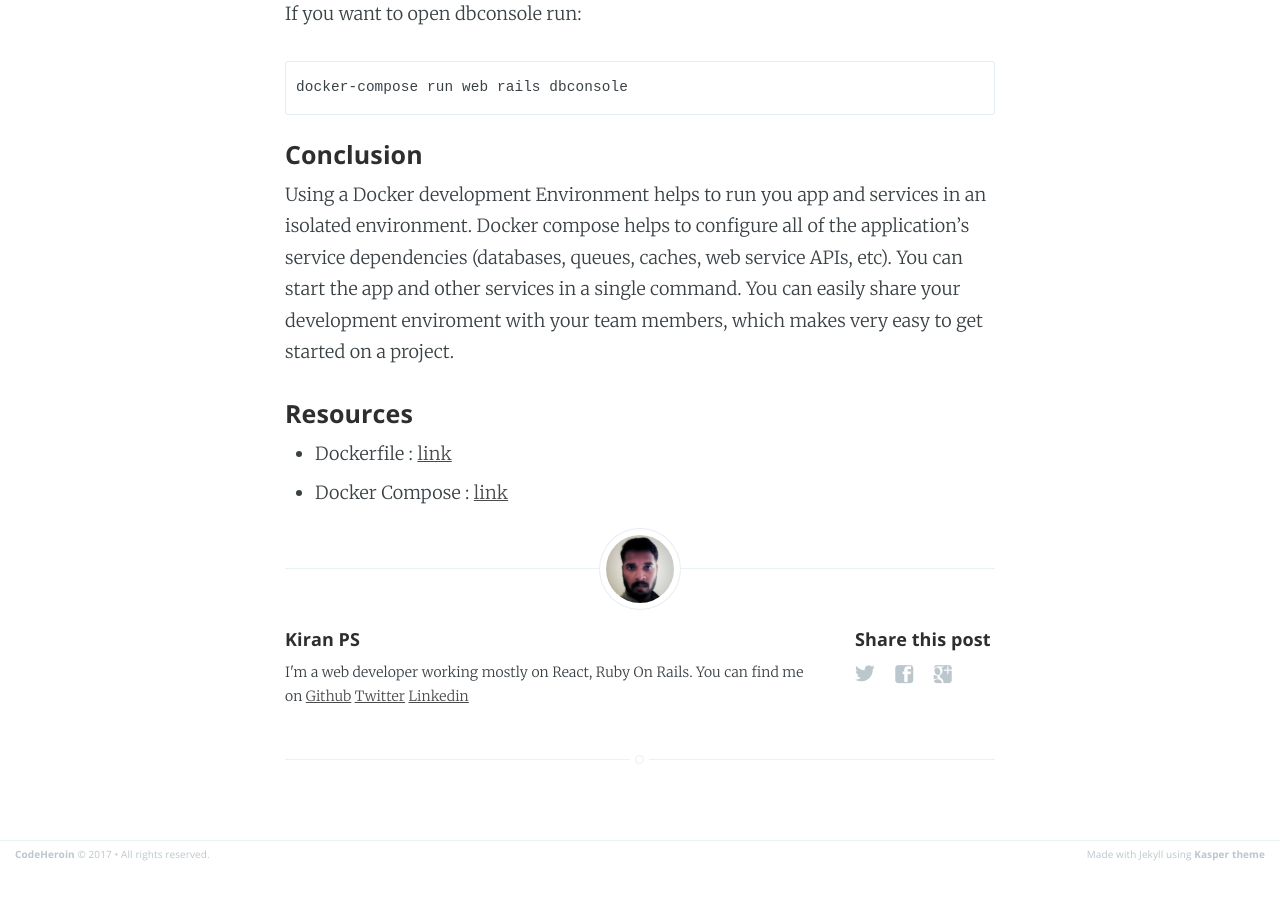
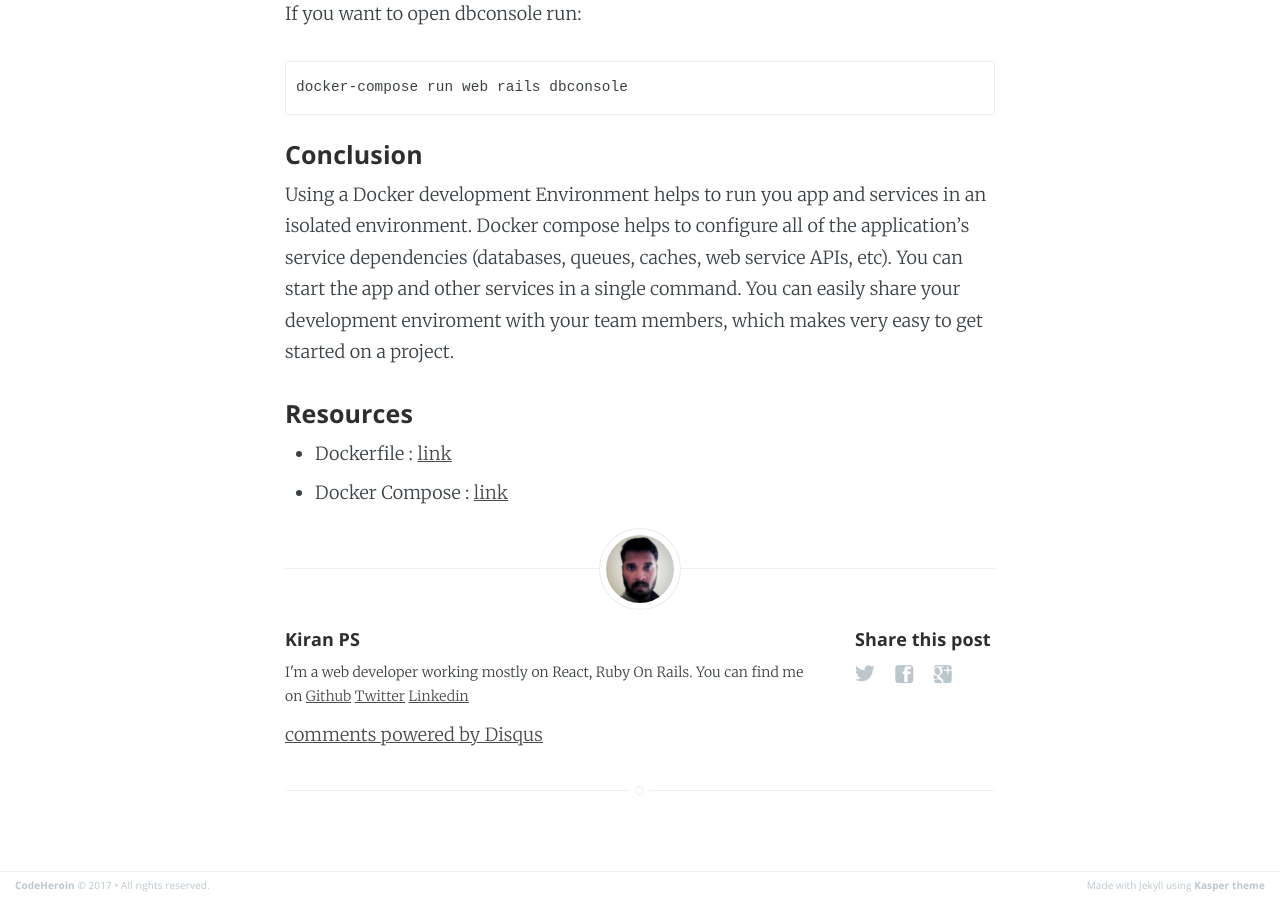
Before and after one commit to kiranps/kiranps.github.io, a Jekyll site: the page built from _posts/2017-04-16-setup-rails-development-environment-using-docker-and-docker-compose.md, in a window 1280 px wide and 900 px high, scrolled down 3692 px. Built offline with Jekyll 4.4.1, drawn with Linux system fonts in a browser that asks for light colours; comment, search, counter and statistics services are not loaded; before the commit the page ends 4560 px from its top, so only the background shows below that; some of the changed lines change nothing that is shown.

Commit message:
disqus enabled

```diff
--- a/_includes/disqus.html
+++ b/_includes/disqus.html
@@ -2,7 +2,7 @@
     <div id="disqus_thread"></div>
     <script type="text/javascript">
 
-        var disqus_shortname = '';
+        var disqus_shortname = 'codeheroin';
         var disqus_developer = 0; // developer mode is on
         (function() {
             var dsq = document.createElement('script'); dsq.type = 'text/javascript'; dsq.async = true;
--- a/_layouts/post.html
+++ b/_layouts/post.html
@@ -1,6 +1,6 @@
 ---
 layout: default
-disqus: false
+disqus: true
 archive: false
 post_class: post-template
 ---
--- a/_posts/2017-04-16-setup-rails-development-environment-using-docker-and-docker-compose.md
+++ b/_posts/2017-04-16-setup-rails-development-environment-using-docker-and-docker-compose.md
@@ -2,6 +2,7 @@
 layout: post
 title:  "Setup Rails Development Environment Using Docker and Docker Compose"
 description: "Development Environment for Rails in Docker (with PostgreSQL, Redis)"
+disqus: true
 date:   2017-04-16
 categories: Docker Docker-Compose Rails PostgreSQL
 ---
```
